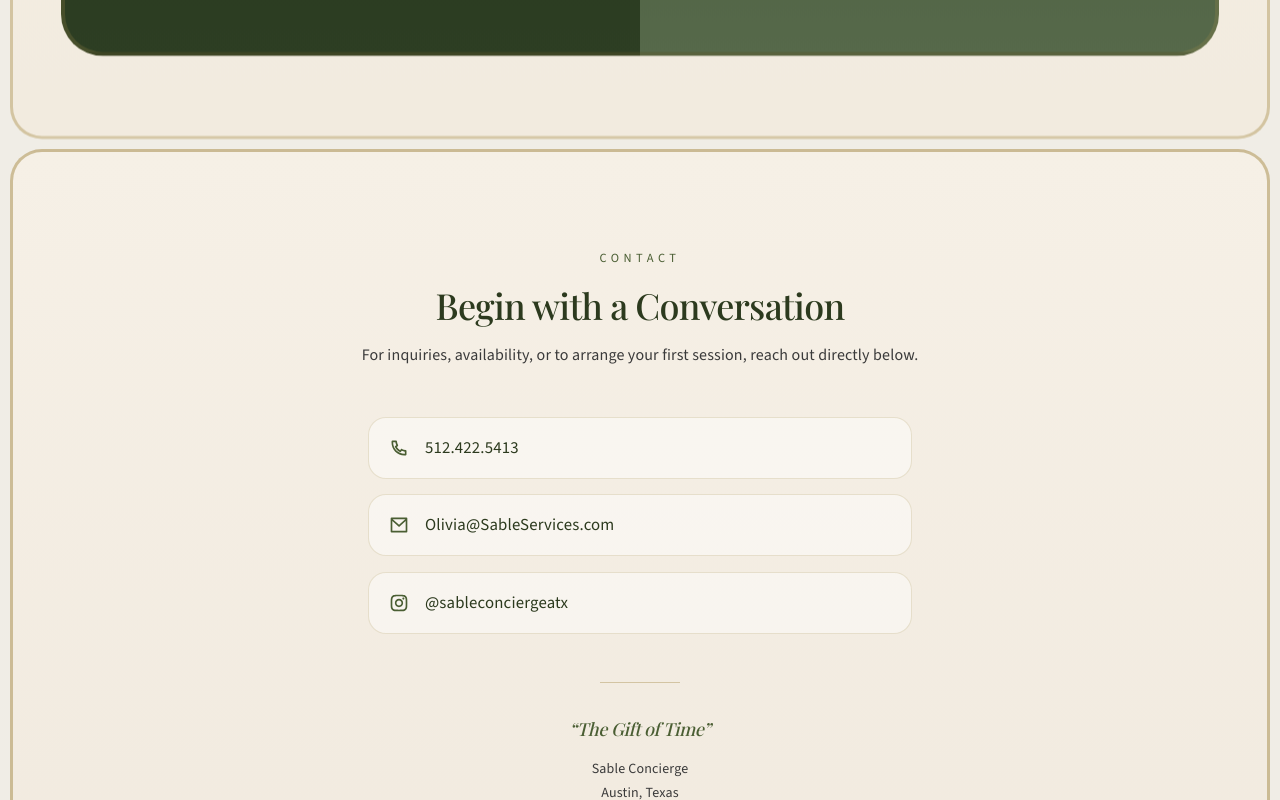
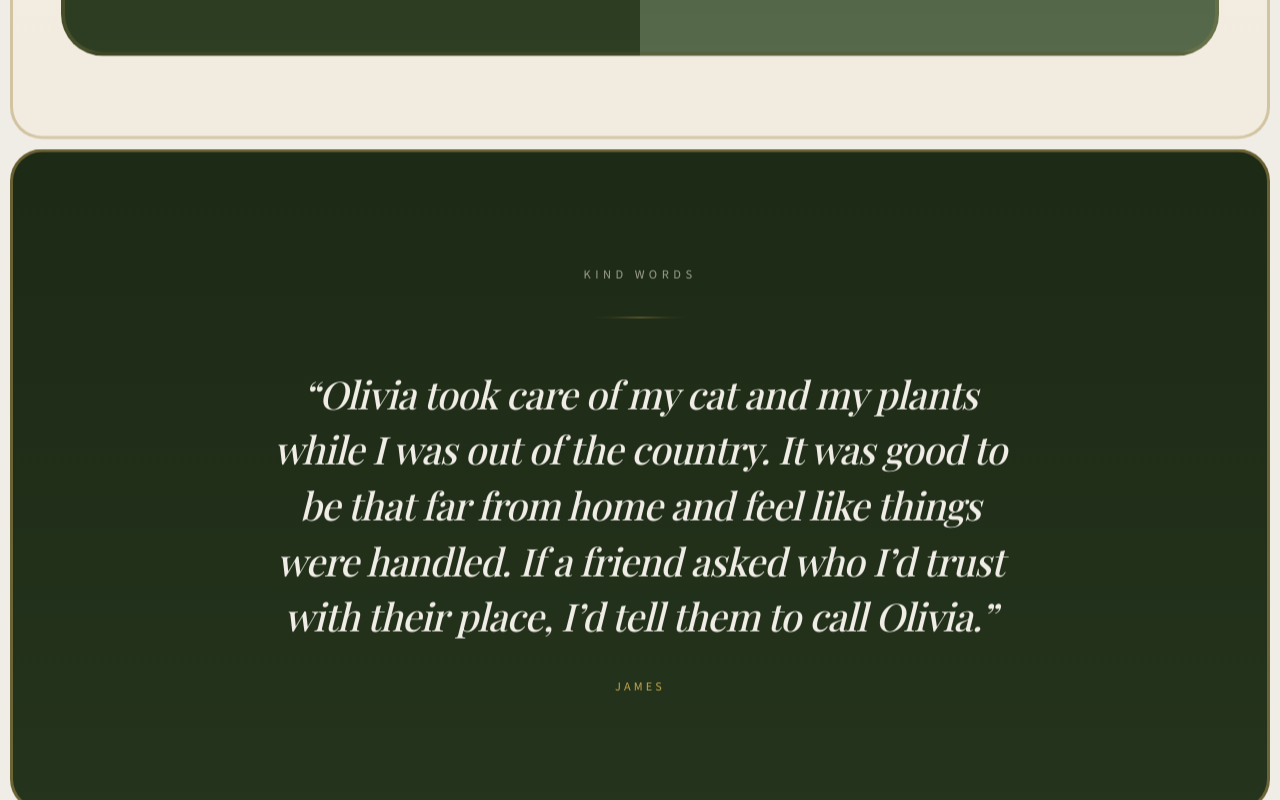
Before and after one commit to GreaterG00D/sableconcierge, a Next.js app: page / in a window 1280 px wide. Shown: the part 3400-4200 px from the top of the page. Built offline with nearby package versions, Linux system fonts and the light colour scheme.

Commit message:
Add testimonials section
Co-Authored-By: Claude Opus 5.5 <noreply@anthropic.com>

```diff
--- a/app/content/siteContent.tsx
+++ b/app/content/siteContent.tsx
@@ -74,6 +74,20 @@ At Sable Concierge, Olivia’s love for plants, people, and place is more than a
     ],
   },
 
+  testimonialsSection: {
+    eyebrow: "Kind Words",
+  },
+
+  // The first entry is shown large; any others sit beneath it, two per row.
+  // Each entry needs a quote and name; detail is optional.
+  testimonials: [
+    {
+      quote:
+        "Olivia took care of my cat and my plants while I was out of the country. It was good to be that far from home and feel like things were handled. If a friend asked who I’d trust with their place, I’d tell them to call Olivia.",
+      name: "James",
+    },
+  ],
+
   contactSection: {
     id: "contact",
     eyebrow: "Contact",
--- a/app/page.tsx
+++ b/app/page.tsx
@@ -12,6 +12,12 @@ import {
 import { FaPaw } from "react-icons/fa6";
 import Image from "next/image";
 
+type Testimonial = {
+  quote: string;
+  name: string;
+  detail?: string;
+};
+
 export default function Page() {
   const {
     hero,
@@ -19,9 +25,14 @@ export default function Page() {
     servicesSection,
     services,
     membership,
+    testimonialsSection,
+    testimonials,
     contactSection,
     contact,
   } = siteContent;
+
+  const [featuredTestimonial, ...supportingTestimonials]: readonly Testimonial[] =
+    testimonials;
 
   // const heroWords = hero.title.split(" ");
 
@@ -199,6 +210,68 @@ export default function Page() {
         centerText={membership.centerText}
       />
 
+      <section className="bg-[var(--sable-warm-bg)] px-[10px] pt-[10px]">
+        <Reveal>
+          <div className="overflow-hidden rounded-[32px] border-3 border-[rgba(166,140,74,0.55)] bg-[linear-gradient(180deg,#1d2a16_0%,#25341d_100%)]">
+            <div className="mx-auto max-w-5xl px-6 py-16 text-center sm:px-10 sm:py-20 md:px-14 md:py-28">
+              <p className="text-[0.78rem] uppercase tracking-[0.36em] text-[rgba(235,230,215,0.62)]">
+                {testimonialsSection.eyebrow}
+              </p>
+
+              <div className="mx-auto mt-8 h-px w-24 bg-[linear-gradient(90deg,transparent_0%,rgba(166,140,74,0.15)_20%,rgba(166,140,74,0.75)_50%,rgba(166,140,74,0.15)_80%,transparent_100%)]" />
+
+              <figure className="mt-10 sm:mt-12">
+                <blockquote className="mx-auto max-w-3xl font-heading text-[1.6rem] italic leading-[1.45] text-[var(--sable-warm-bg)] sm:text-[2.1rem] md:text-[2.4rem]">
+                  &ldquo;{featuredTestimonial.quote}&rdquo;
+                </blockquote>
+
+                <figcaption className="mt-8 text-[0.76rem] uppercase tracking-[0.26em]">
+                  <span className="text-[var(--sable-gold)]">
+                    {featuredTestimonial.name}
+                  </span>
+                  {featuredTestimonial.detail && (
+                    <span className="mt-2 block text-[rgba(235,230,215,0.56)]">
+                      {featuredTestimonial.detail}
+                    </span>
+                  )}
+                </figcaption>
+              </figure>
+
+              {supportingTestimonials.length > 0 && (
+                <div className="mt-14 grid border-t border-[rgba(166,140,74,0.22)] md:mt-20 md:grid-cols-2">
+                  {supportingTestimonials.map((testimonial, index) => (
+                    <Reveal key={testimonial.quote} delay={index * 100} y={16}>
+                      <figure
+                        className={`px-2 pt-10 md:px-10 md:pt-12 ${
+                          index > 0
+                            ? "mt-10 border-t border-[rgba(166,140,74,0.22)] md:mt-0 md:border-l md:border-t-0"
+                            : ""
+                        }`}
+                      >
+                        <blockquote className="font-heading text-[1.12rem] italic leading-[1.7] text-[var(--sable-cream)]">
+                          &ldquo;{testimonial.quote}&rdquo;
+                        </blockquote>
+
+                        <figcaption className="mt-6 text-[0.72rem] uppercase tracking-[0.26em]">
+                          <span className="text-[var(--sable-gold)]">
+                            {testimonial.name}
+                          </span>
+                          {testimonial.detail && (
+                            <span className="mt-2 block text-[rgba(235,230,215,0.56)]">
+                              {testimonial.detail}
+                            </span>
+                          )}
+                        </figcaption>
+                      </figure>
+                    </Reveal>
+                  ))}
+                </div>
+              )}
+            </div>
+          </div>
+        </Reveal>
+      </section>
+
       <section
         id={contactSection.id}
         className="bg-[var(--sable-warm-bg)] px-[10px] py-[10px]"
```
